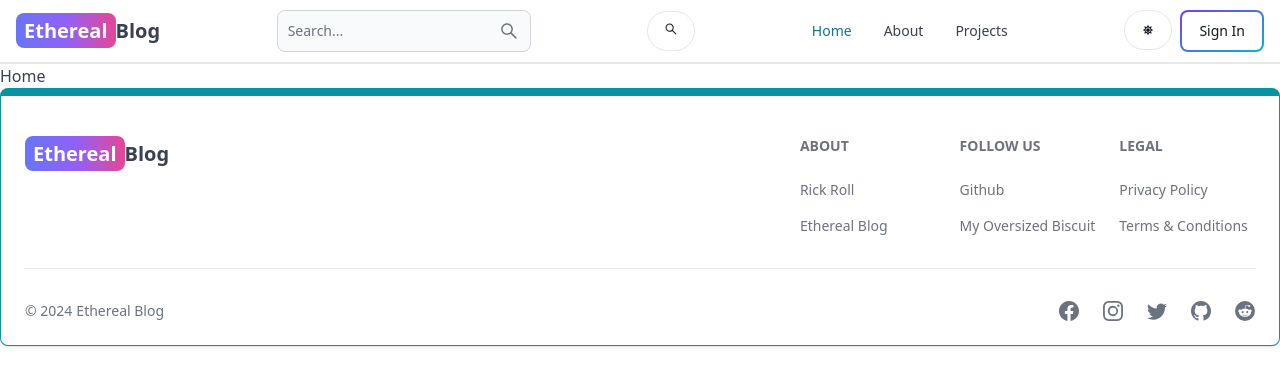
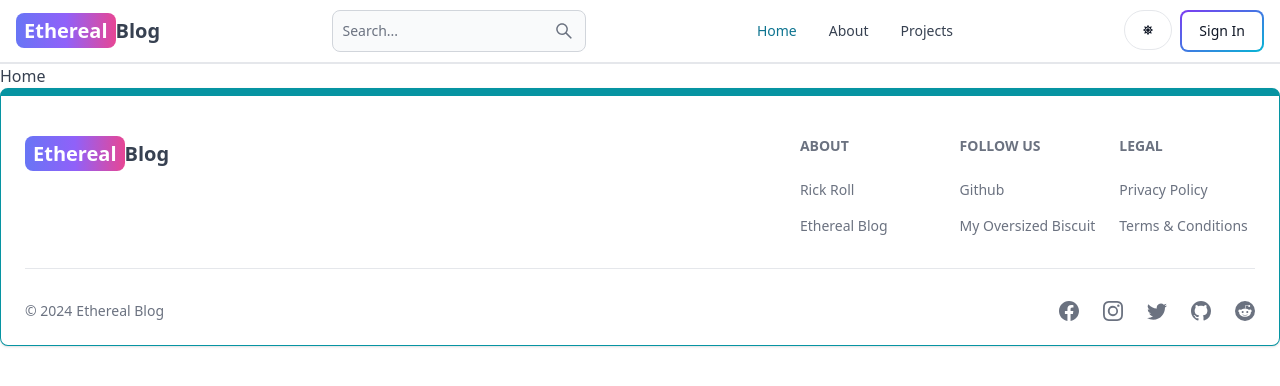
Before and after one commit to patel37/Inkwell-Insights-A-Blogging-Website, a React (Vite) app in the folder client/: page / in a window 1280 px wide. Shown: the top 386 px of the page. Built offline with nearby package versions, Linux system fonts and the light colour scheme; no server answers.

Commit message:
handled extra search button in header

```diff
--- a/client/src/components/Header.jsx
+++ b/client/src/components/Header.jsx
@@ -29,7 +29,7 @@ const Header = () => {
           className="hidden lg:inline"
         />
       </form>
-      <Button className="w-12 h-10" color="gray" pill>
+      <Button className="w-12 h-10 lg:hidden" color="gray" pill>
         <AiOutlineSearch />
       </Button>
       <div className="flex gap-2 md:order-2">
```
